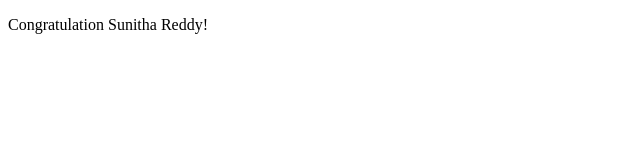
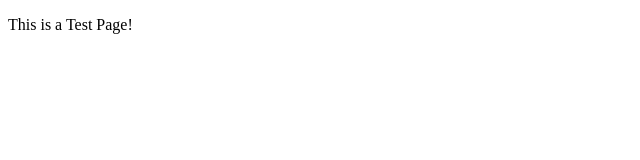
Before and after one commit to Nature-Care/carethenature.com, a plain HTML site: page index.html in a window 1280 px wide. Shown: the whole page, without its empty margins (0-640 px from the left). Drawn offline with Linux system fonts and the light colour scheme.

Commit message:
Update index.html

```diff
--- a/index.html
+++ b/index.html
@@ -6,6 +6,6 @@
         </title>
     </head>
     <body>
-        <p>Congratulation Sunitha Reddy!</p>
+        <p>This is a Test Page!</p>
     </body>
 </html>
```
